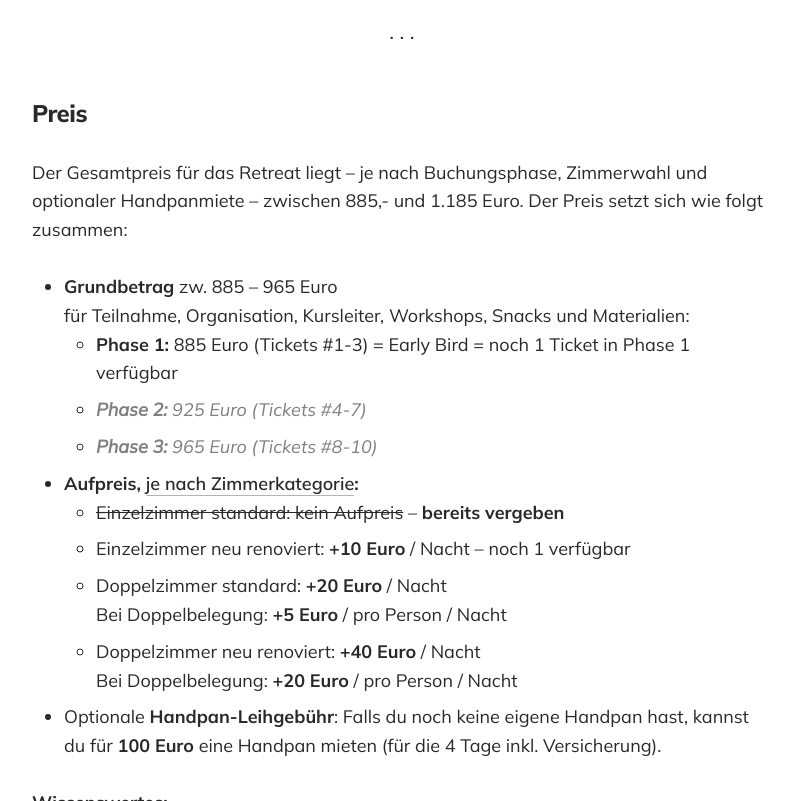
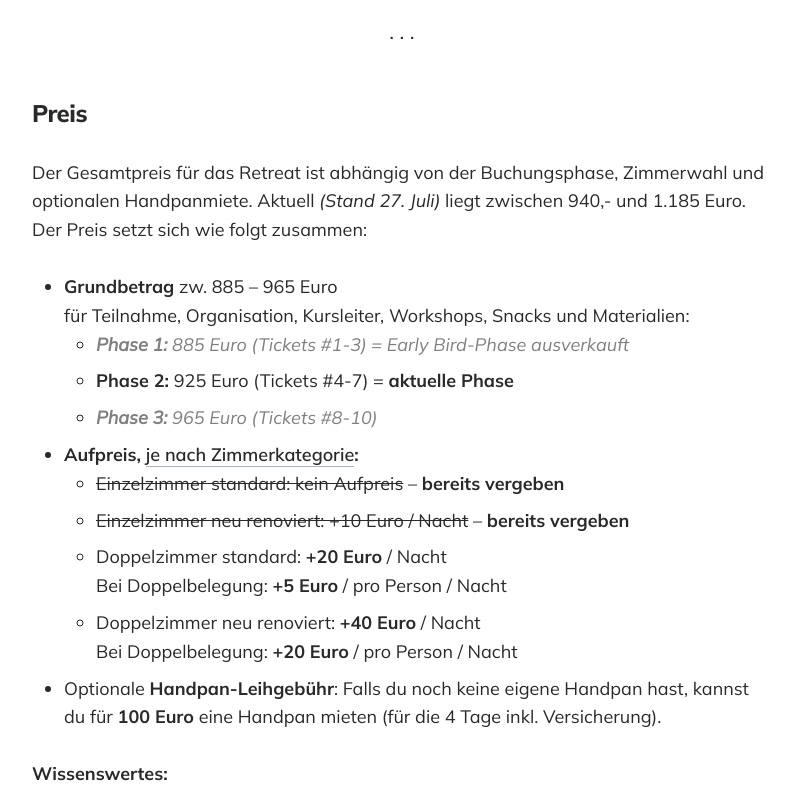
Before and after one commit to lukasziegler/retreats-in-oesterreich, a Jekyll site: the page built from _posts/2025-09-18-handpan-retreat-saalbach-2025.markdown, in a window 1280 px wide and 900 px high, scrolled down 5196 px, cut to the strip 99-900 px from the top of the window. Shown: the whole strip, without its empty margins (238-1032 px from the left). Built offline with Jekyll 4.4.1, drawn with Linux system fonts in a browser that asks for light colours; some of the changed text lies outside the part shown.

Commit message:
retreat update (end of early bird phase)

```diff
--- a/_posts/2025-09-18-handpan-retreat-saalbach-2025.markdown
+++ b/_posts/2025-09-18-handpan-retreat-saalbach-2025.markdown
@@ -109,19 +109,20 @@ Auch für die **Yogastunden** von Alex sind keine Yoga-Vorkenntnisse notwendig.
 
 ### Preis
 
-Der Gesamtpreis für das Retreat liegt – je nach Buchungsphase, Zimmerwahl und optionaler Handpanmiete – zwischen 885,- und 1.185 Euro. Der Preis setzt sich wie folgt zusammen:
+
+Der Gesamtpreis für das Retreat ist abhängig von der Buchungsphase, Zimmerwahl und optionalen Handpanmiete. Aktuell _(Stand 27. Juli)_ liegt zwischen 940,- und 1.185 Euro. Der Preis setzt sich wie folgt zusammen:
 
 <!-- Der Preis setzt sich zusammen aus der Retreat-Teilnahme, der Unterkunft und einer evtl. gemieteten Leih-Handpan: -->
 
 - **Grundbetrag** zw. 885 – 965 Euro <br>
   für Teilnahme, Organisation, Kursleiter, Workshops, Snacks und Materialien:
-  - **Phase 1:** 885 Euro (Tickets #1-3) = Early Bird = noch 1 Ticket in Phase 1 verfügbar
-  - <em style="color: grey;">**Phase 2:** 925 Euro (Tickets #4-7)</em>
+  - <em style="color: grey;">**Phase 1:** 885 Euro (Tickets #1-3) = Early Bird-Phase ausverkauft</em>
+  - **Phase 2:** 925 Euro (Tickets #4-7) = **aktuelle Phase**
   - <em style="color: grey;">**Phase 3:** 965 Euro (Tickets #8-10)</em>
 
 - **Aufpreis, <a href="https://www.brandgut.at/zimmer/" target="_blank">je nach Zimmerkategorie</a>:**
   - <span style="text-decoration: line-through;">Einzelzimmer standard: kein Aufpreis</span> – **bereits vergeben**
-  - Einzelzimmer neu renoviert: **+10 Euro** / Nacht – noch 1 verfügbar
+  - <span style="text-decoration: line-through;">Einzelzimmer neu renoviert: +10 Euro / Nacht</span> – **bereits vergeben**
   - Doppelzimmer standard: **+20 Euro** / Nacht <br>
     Bei Doppelbelegung: **+5 Euro** / pro Person / Nacht
   - Doppelzimmer neu renoviert: **+40 Euro** / Nacht <br>
```
Also changed, not shown: other parts of _posts/2025-09-18-handpan-retreat-saalbach-2025.markdown (+1 -1 lines).
